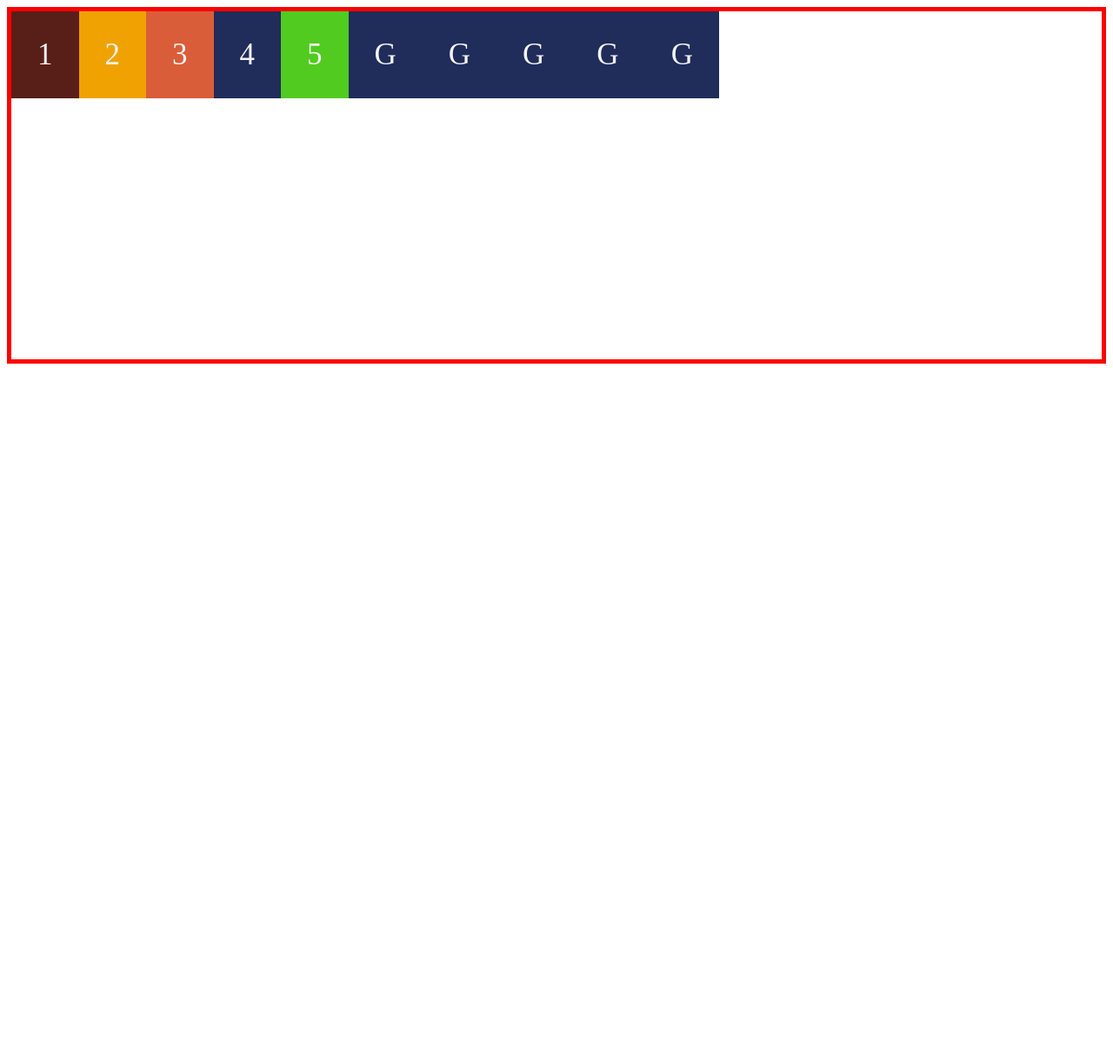
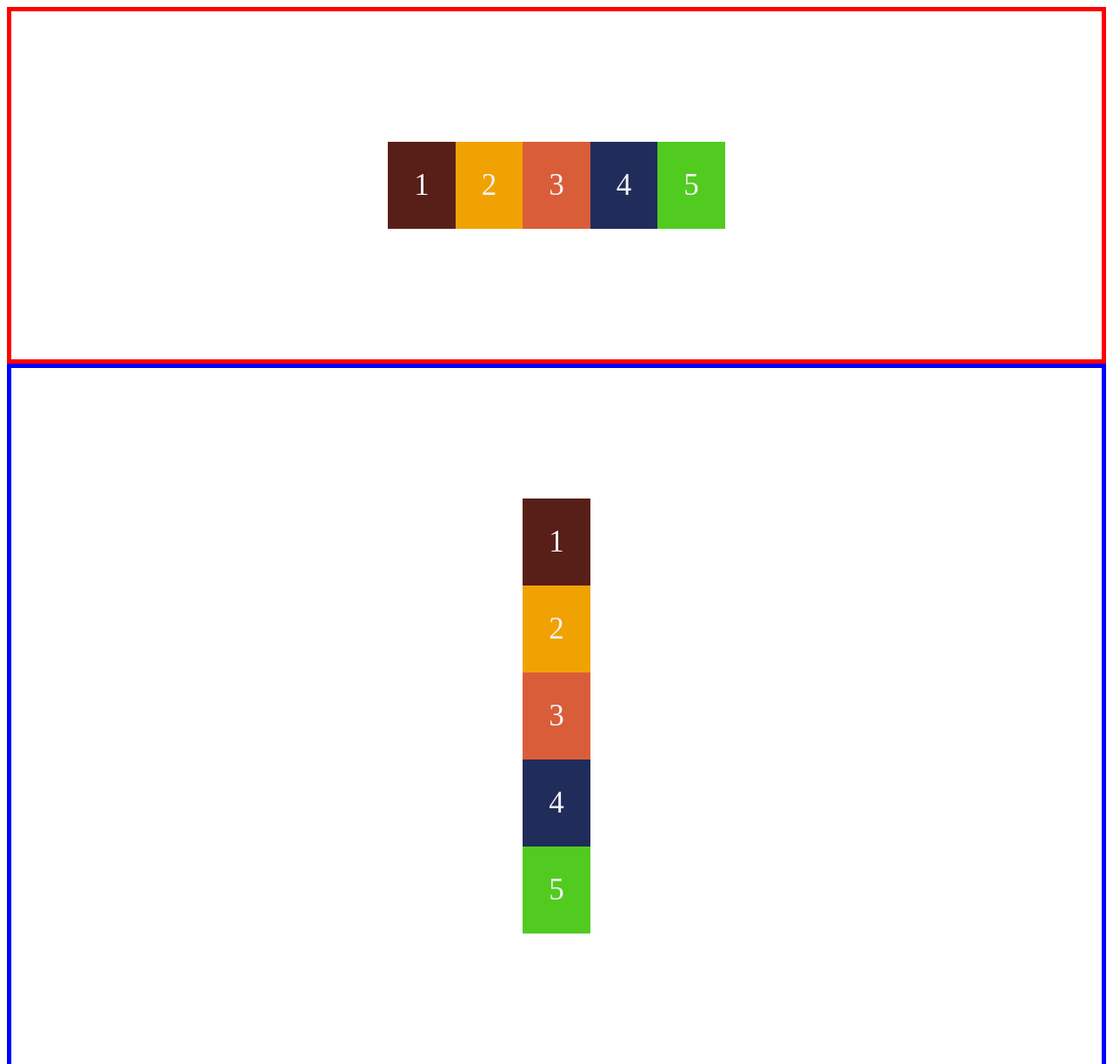
Before and after one commit to sun-n-y/cssFlexbox, a plain HTML site: page index.html in a window 1280 px wide. Shown: the top 1223 px of the page at 87% size. Before the commit the page ends 800 px from the top, so only its background shows below. Drawn offline with Linux system fonts and the light colour scheme.

Commit message:
add main and cross axis styles

```diff
--- a/index.html
+++ b/index.html
@@ -10,13 +10,16 @@
       .container {
         height: 50vh;
         display: flex;
-        flex-wrap: wrap;
-        align-content: stretch;
-        align-content: flex-end;
-        align-content: flex-start;
-        align-content: center;
-        align-content: space-around;
-        align-content: space-between;
+        justify-content: center;
+        align-items: center;
+      }
+      .container-1 {
+        height: 800px;
+        border: 5px solid blue;
+        display: flex;
+        flex-direction: column;
+        align-items: center;
+        justify-content: center;
       }
     </style>
   </head>
@@ -29,11 +32,18 @@
       <div class="box box-3">3</div>
       <div class="box box-4">4</div>
       <div class="box box-5">5</div>
+      <!-- <div class="box generic">G</div>
       <div class="box generic">G</div>
       <div class="box generic">G</div>
       <div class="box generic">G</div>
-      <div class="box generic">G</div>
-      <div class="box generic">G</div>
+      <div class="box generic">G</div> -->
+    </div>
+    <div class="container-1">
+      <div class="box box-1">1</div>
+      <div class="box box-2">2</div>
+      <div class="box box-3">3</div>
+      <div class="box box-4">4</div>
+      <div class="box box-5">5</div>
     </div>
   </body>
 </html>
```
